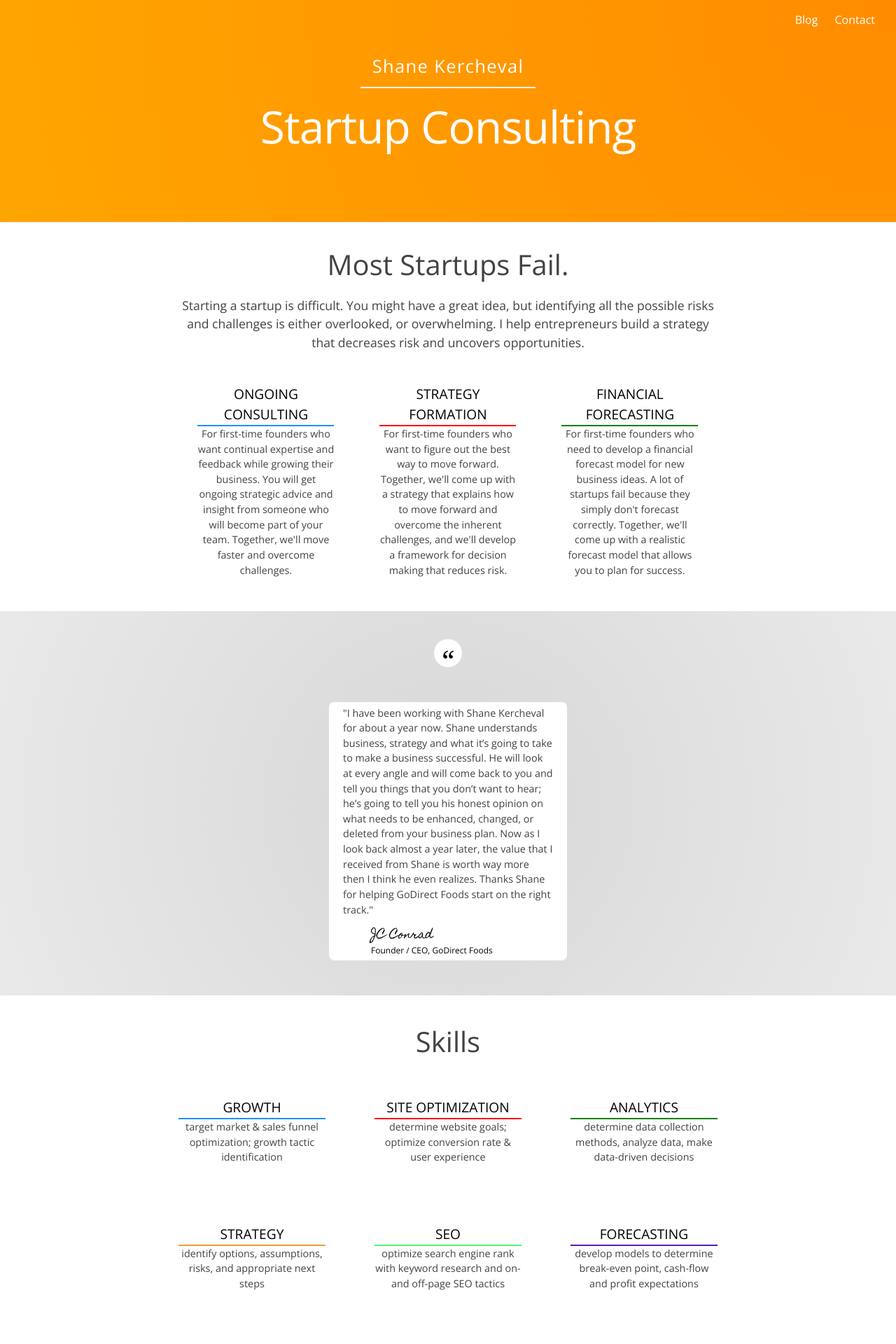
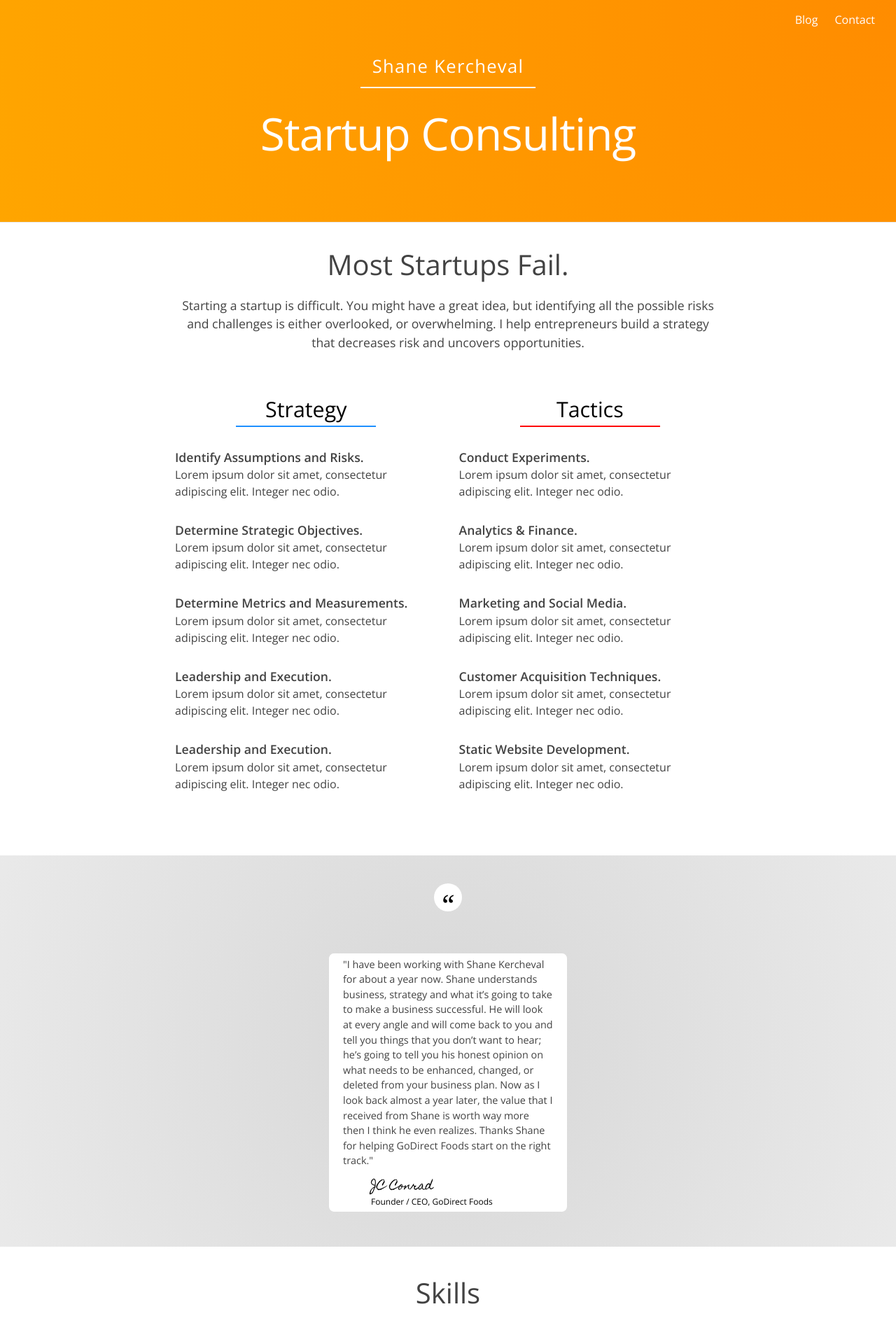
Before and after one commit to shane-kercheval/shane-kercheval.github.io, a Jekyll site: the page built from index.html, in a window 1280 px wide. Shown: the top 1920 px of the page at 70% size. Built offline with Jekyll 4.4.1, drawn with Linux system fonts in a browser that asks for light colours; nearby versions of some CDN libraries.

Commit message:
style updates

```diff
--- a/_data/value.yml
+++ b/_data/value.yml
@@ -3,14 +3,30 @@ intro:
     description: Starting a startup is difficult. You might have a great idea, but identifying all the possible risks and challenges is either overlooked, or overwhelming. I help entrepreneurs build a strategy that decreases risk and uncovers opportunities.
 
 offerings:
-  - name: Ongoing Consulting
-    description: For first-time founders who want continual expertise and feedback while growing their business. You will get ongoing strategic advice and insight from someone who will become part of your team. Together, we'll move faster and overcome challenges.
-
-  - name: Strategy Formation
-    description: For first-time founders who want to figure out the best way to move forward. Together, we'll come up with a strategy that explains how to move forward and overcome the inherent challenges, and we'll develop a framework for decision making that reduces risk.
-
-  - name: Financial Forecasting
-    description: For first-time founders who need to develop a financial forecast model for new business ideas. A lot of startups fail because they simply don't forecast correctly. Together, we'll come up with a realistic forecast model that allows you to plan for success.
+  - name: Strategy
+    value:
+      - title: Identify Assumptions and Risks.
+        description: Lorem ipsum dolor sit amet, consectetur adipiscing elit. Integer nec odio.
+      - title: Determine Strategic Objectives.
+        description: Lorem ipsum dolor sit amet, consectetur adipiscing elit. Integer nec odio.
+      - title: Determine Metrics and Measurements.
+        description: Lorem ipsum dolor sit amet, consectetur adipiscing elit. Integer nec odio.
+      - title: Leadership and Execution.
+        description: Lorem ipsum dolor sit amet, consectetur adipiscing elit. Integer nec odio.
+      - title: Leadership and Execution.
+        description: Lorem ipsum dolor sit amet, consectetur adipiscing elit. Integer nec odio.
+  - name: Tactics
+    value:
+      - title: Conduct Experiments.
+        description: Lorem ipsum dolor sit amet, consectetur adipiscing elit. Integer nec odio.
+      - title: Analytics & Finance.
+        description: Lorem ipsum dolor sit amet, consectetur adipiscing elit. Integer nec odio.
+      - title: Marketing and Social Media.
+        description: Lorem ipsum dolor sit amet, consectetur adipiscing elit. Integer nec odio.
+      - title: Customer Acquisition Techniques.
+        description: Lorem ipsum dolor sit amet, consectetur adipiscing elit. Integer nec odio.
+      - title: Static Website Development.
+        description: Lorem ipsum dolor sit amet, consectetur adipiscing elit. Integer nec odio.
 
 testimonials:
   - name: JC Conrad
--- a/css/custom.css
+++ b/css/custom.css
@@ -11,7 +11,7 @@ html, body{ /* needed to remove horizontal scroll http://stackoverflow.com/quest
   /*background-image: url("/img/background.jpg");
   background-size:cover;*/
   background-image: radial-gradient(circle at top right, darkorange, orange);
-  padding-bottom: 80px;
+  padding-bottom: 60px;
   border-top: 0px;
 }
 .post-link {
@@ -32,7 +32,7 @@ html, body{ /* needed to remove horizontal scroll http://stackoverflow.com/quest
   font-weight: 300;
   text-align: center;
   width: 100%;
-  margin: 20px auto;
+  margin: 30px auto;
   line-height: 1.1;
 }
 .landing_page .owner {
@@ -71,16 +71,59 @@ a:hover { /* any nav link (a) that has the class selected will get these attribu
   margin: 0;
   padding: 0;
   text-align: center;
-
 }
-.offering-title {
-  font-size: 1.2em;
+.skill-item {
+  margin-bottom: 30px;
+}
+.skill-title {
+  width: 50%;
+  margin: 0 auto;
+  margin-bottom: 10px;
+  font-size: 1.1em;
   color: black;
   text-transform: uppercase;
   border-bottom: solid 2px;
 }
 .list-description {
   font-size: 0.9em;
+}
+.offerings{
+  list-style: none;
+  margin: 0;
+  padding: 0;
+  text-align: center;
+}
+#offering1 {
+  margin-bottom: 60px;
+}
+.offering-title {
+  font-size: 1.9em;
+  color: black;
+  margin: 0px auto;
+  margin-bottom: 30px;
+  font-weight: 300;
+  max-width: 200px;
+  text-align: center;
+  /*text-transform: uppercase;*/
+  border-bottom: solid 2px;
+}
+.offering-value-title {
+  font-size: 1.1em;
+  font-weight: 600;
+  margin-bottom: 0px;
+}
+.offering-value{
+  margin-bottom: 30px;
+}
+#offering-container {
+  margin: 60px 0px;
+  display: block;
+  clear: both;
+  overflow-x: hidden;
+}
+#offering-container .button{
+  max-width: 100px;
+  margin: 0px auto;
 }
 .item-1 {
   border-bottom-color: dodgerblue;
@@ -129,7 +172,7 @@ a:hover { /* any nav link (a) that has the class selected will get these attribu
 .gray h1 {
   text-align: center;
   margin: 10px auto;
-  margin-bottom: 50px;
+  margin-bottom: 60px;
   color: black;
   width: 40px;
   height: 40px;
@@ -149,7 +192,7 @@ a:hover { /* any nav link (a) that has the class selected will get these attribu
   border-radius: 2%;
   padding: 5px 20px;
   text-align: left;
-  margin-bottom: 20px;
+  margin-bottom: 30px;
   display: inline-block;
 }
 .signature {
@@ -167,7 +210,7 @@ a:hover { /* any nav link (a) that has the class selected will get these attribu
 ** Skills Section
 **************/
 .skills {
-  padding: 30px 0;
+  padding-top: 30px;
 }
 /*************
 ** Contact.html
@@ -196,13 +239,13 @@ a:hover { /* any nav link (a) that has the class selected will get these attribu
 #contact-form-line {
   height:2px;
   border-width:0;
-  background-color: #D1D1D1;
+  background-color: #e8e8e8;
   width: 60%;
-  margin: 40px auto 40px auto;
+  margin: 30px auto 40px auto;
 }
 #contact-form {
   clear: both;
-  margin-bottom: 50px;
+  margin-bottom: 60px;
 }
 #contact-form h1 {
   font-size: 2.5em;
@@ -272,8 +315,11 @@ a:hover { /* any nav link (a) that has the class selected will get these attribu
 #blogs h2 {
   margin-bottom: 5px;
 }
-.post-list li{
+.post-list li {
   clear: both;
+}
+.post-list > li {
+  margin-bottom: 60px;
 }
 #blog-info {
   text-align: center;
@@ -284,7 +330,7 @@ a:hover { /* any nav link (a) that has the class selected will get these attribu
   padding-bottom: 10px;
 }
 #rss-subscribe {
-  margin-top: 20px;
+  margin-top: 30px;
 }
 .category-list {
   list-style: none;
@@ -297,6 +343,7 @@ a:hover { /* any nav link (a) that has the class selected will get these attribu
 #blogs .button {
   max-width: 100px;
   font-weight: 600;
+  margin: 10px auto;
 }
 /*************
 ** Blog posts
@@ -345,7 +392,7 @@ blockquote p {
 }
 blockquote {
   padding: 10px 20px;
-  margin: 20px 0;
+  margin: 30px 0;
 }
 /*************
 ** Resume
@@ -468,7 +515,7 @@ blockquote {
 **************/
 .footnotes {
   font-size: 0.8em;
-  margin-top: 50px;
+  margin-top: 60px;
 }
 /**********
 ** BUTTONS!
@@ -504,6 +551,9 @@ http://tympanus.net/codrops/2013/06/13/creative-button-styles/ (download source)
   color: #828282;
 }
 @media screen and (max-width: 600px){
+  h1 {
+    text-align: center;
+  }
   .landing_page .site-nav .page-link {
     color: #424242;
   }
@@ -514,7 +564,22 @@ http://tympanus.net/codrops/2013/06/13/creative-button-styles/ (download source)
 
 @media screen and (min-width: 600px) {
   /* if the screen is larger than 600 we want to show the offerings in 3 columns */
-  .offerings {
+  #offering1 {
+    width: 48%;
+    float: left;
+    text-align: left;
+    margin-bottom: 0px;
+  }
+  #offering2 {
+    width: 48%;
+    float: right;
+    text-align: left;
+  }
+  .skill-title {
+    width: 100%;
+    margin-bottom: 10px;
+  }
+  .skill-item {
     float: left; /*this allows the list items to be placed left to right rather than up/down*/
     width: 25%;
     margin: 4.16666%;
@@ -550,6 +615,9 @@ http://tympanus.net/codrops/2013/06/13/creative-button-styles/ (download source)
     float: right;
     text-align: left;
   }
+  #blogs .button {
+    margin: 10px 0;
+  }
   .button {
     margin-left: 0px;
     margin-right: 0px;
--- a/index.html
+++ b/index.html
@@ -16,14 +16,17 @@ owner: Shane Kercheval
     <p class="description">
       {{ site.data.value.intro.description }}
     </p>
-    <ul class="boxlist">
+    <div id=offering-container>
       {% for offering in offerings %}
-        <li class="offerings">
-          <div class="item-{{ forloop.index }} offering-title">{{ offering.name }}</div>
-          <p class="list-description">{{ offering.description }}</p>
-        </li>
+        <div id="offering{{ forloop.index }}" class="offerings">
+          <p class="offering-title item-{{ forloop.index }}">{{ offering.name }}</p>
+          {% for value in offering.value %}
+            <p class="offering-value-title">{{ value.title }}</p>
+            <p class="offering-value">{{ value.description }}</p>
+          {% endfor %}
+        </div>
       {% endfor %}
-    </ul>
+    </div>
   </div>
   <testimonials class="gray">
     <div class="wrapper">
@@ -47,8 +50,8 @@ owner: Shane Kercheval
     <h1>Skills</h1>
     <ul class="boxlist">
       {% for skill in skills %}
-        <li class="offerings">
-          <div class="item-{{ forloop.index }} offering-title">{{ skill.name }}</div>
+        <li class="skill-item">
+          <div class="item-{{ forloop.index }} skill-title">{{ skill.name }}</div>
           <p class="list-description">{{ skill.description }}</p>
         </li>
       {% endfor %}
```
